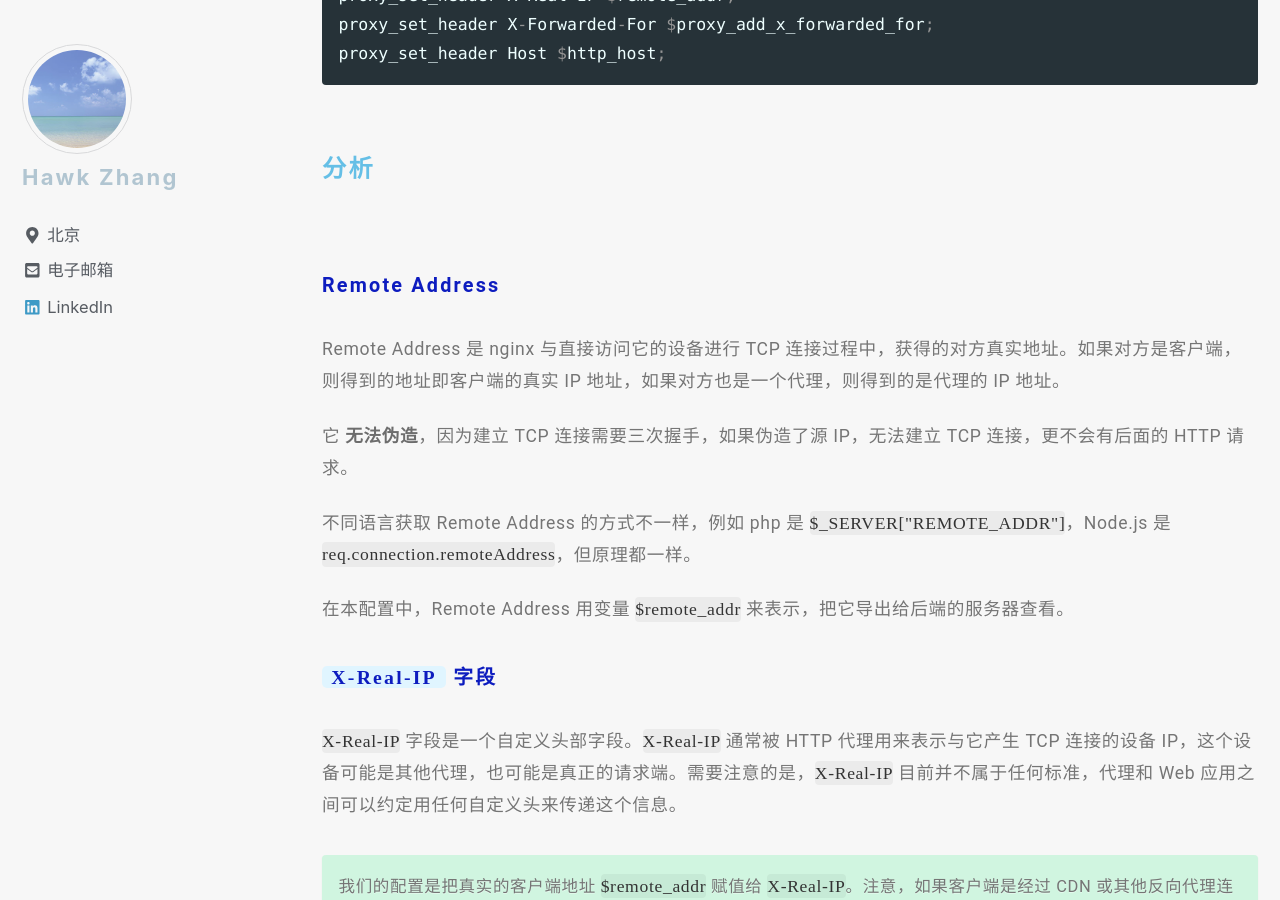
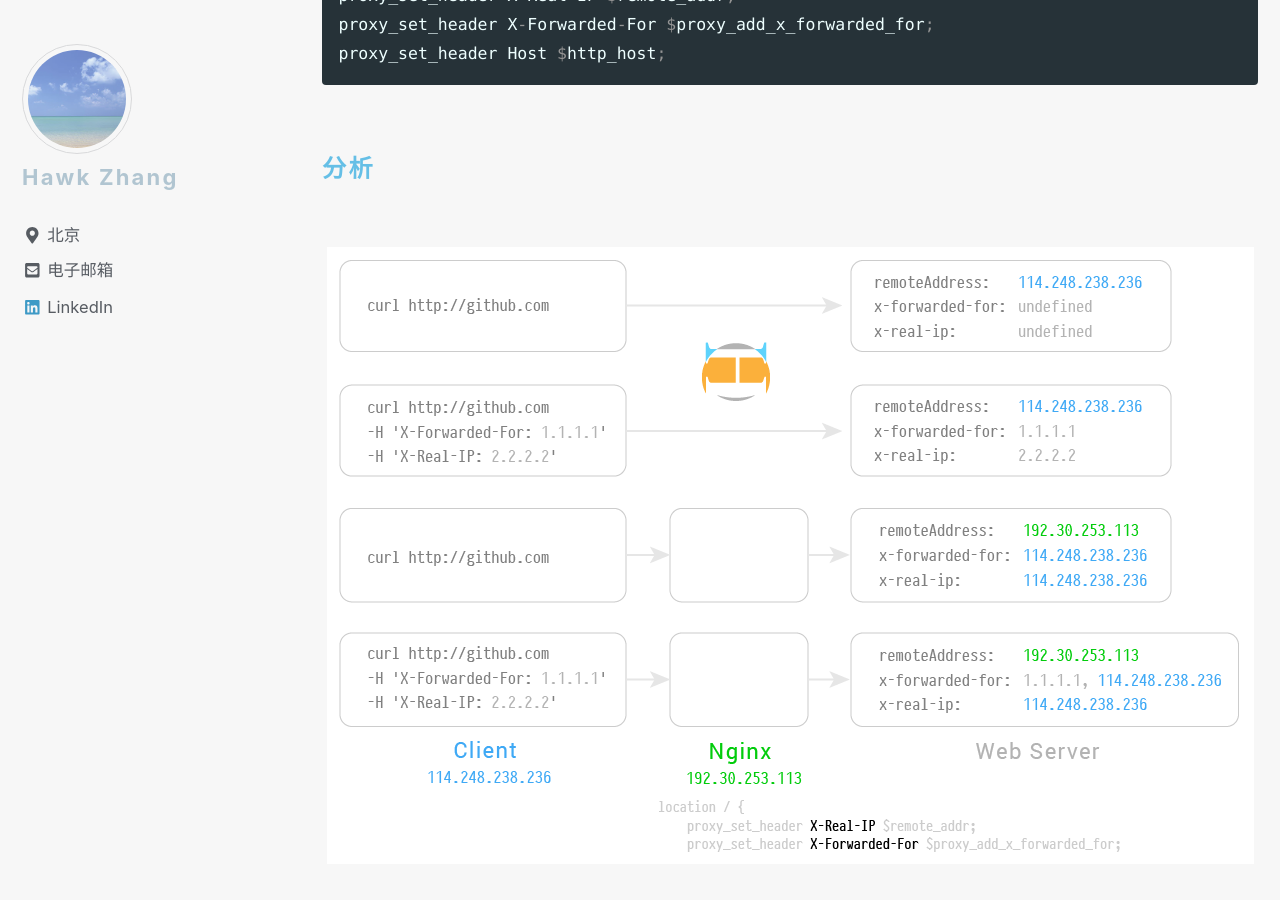
Before and after one commit to narru888/linotes_note, a Jekyll site: the page built from _posts/server/nginx/2016-01-03-nginx.common.conf.md, in a window 1280 px wide and 900 px high, scrolled down 1274 px. Built offline with Jekyll 4.4.1, drawn with Linux system fonts in a browser that asks for light colours; nearby versions of some CDN libraries; a script that is not in the unit is left out; comment, search, counter and statistics services are not loaded.

Commit message:
update on 2018-08-09 13:20:01 CST

````diff
--- a/_posts/server/nginx/2016-01-03-nginx.common.conf.md
+++ b/_posts/server/nginx/2016-01-03-nginx.common.conf.md
@@ -36,6 +36,7 @@ proxy_set_header Host $http_host;
 
 #### 分析
 
+![image-center](/assets/images/nginx.realip.png){: .align-center}
 
 ##### Remote Address
 
@@ -79,6 +80,8 @@ Client -> Proxy1 -> Proxy2 -> Proxy3 -> Web Server
 X-Forwarded-For: IP0, IP1, IP2
 ```
 
+![image-center](/assets/images/throughproxy.png){: .align-center}
+
 Proxy3 直连服务器，它会给 XFF 追加 IP2，表示它是在帮 Proxy2 转发请求。列表中并没有 IP3，IP3 可以在服务端通过 Remote Address 字段获得。我们知道 HTTP 连接基于 TCP 连接，HTTP 协议中没有 IP 的概念，Remote Address 来自 TCP 连接，表示与服务端建立 TCP 连接的设备 IP 地址，在这个例子里就是 IP3。
 
 
````
Also changed, not shown: assets/images/nginx.realip.png (added), assets/images/throughproxy.png (added).
